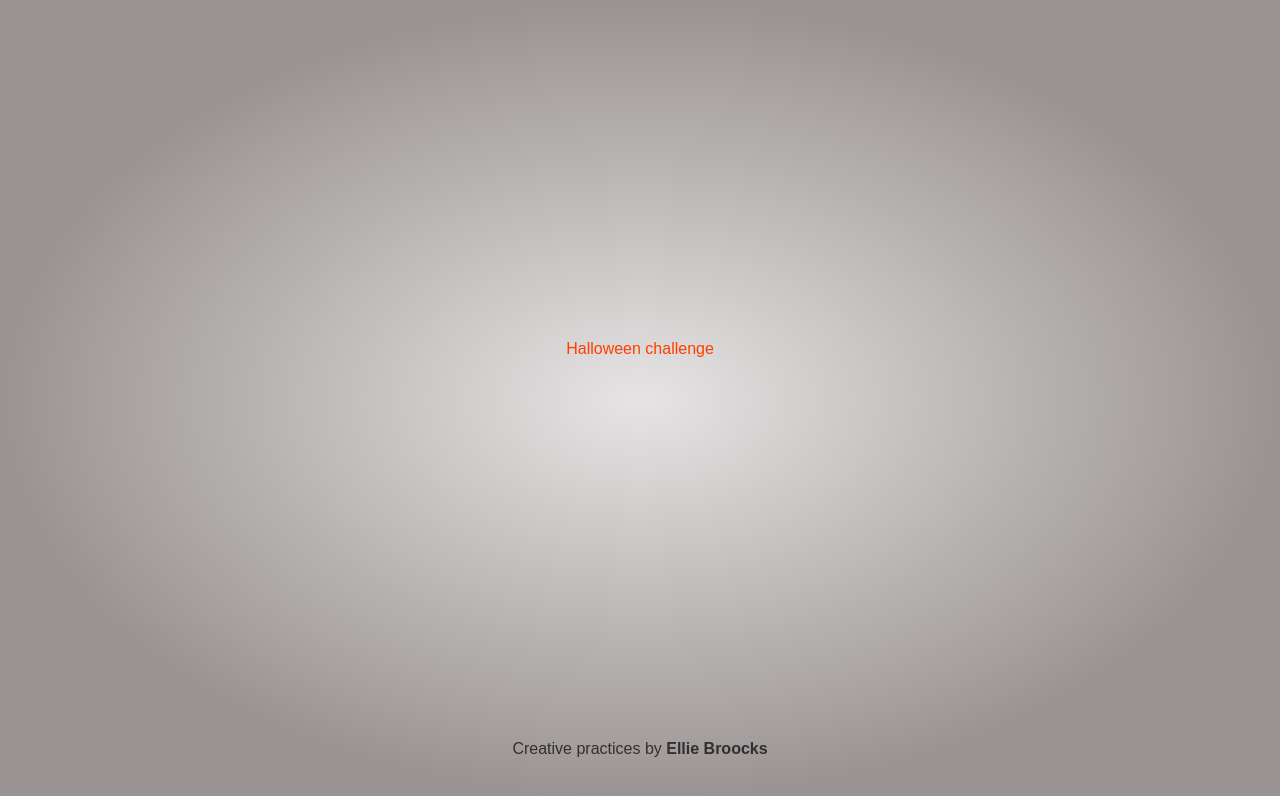
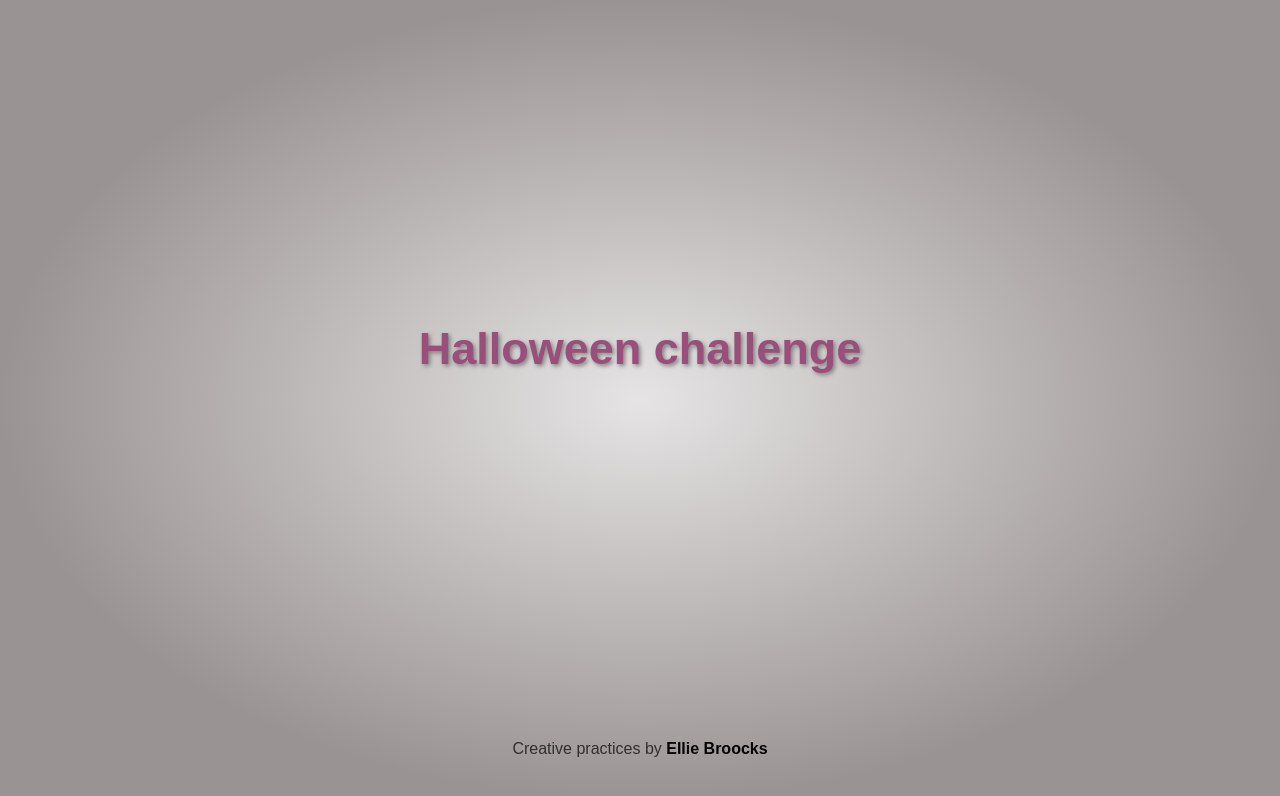
Before and after one commit to Ellie1341994/tsj32113, a SvelteKit app: page /challenges in a window 1280 px wide. Shown: the top 796 px of the page. Built offline with nearby package versions, Linux system fonts and the light colour scheme.

Commit message:
[Add] header on challenges page, subpages and footer x link

```diff
--- a/src/routes/+layout.svelte
+++ b/src/routes/+layout.svelte
@@ -5,7 +5,12 @@
 <div class="app">
 	<slot />
 	<footer>
-		<p>Creative practices by <strong>Ellie Broocks</strong></p>
+		<p>
+			Creative practices by <strong
+				><a style="color: black;" href="https://x.com/0E11ie" target="_blank">Ellie Broocks</a
+				></strong
+			>
+		</p>
 	</footer>
 </div>
 
--- /dev/null
+++ b/src/routes/challenges/+layout.svelte
@@ -0,0 +1,6 @@
+<svelte:head>
+	<title>Challenges</title>
+	<link rel="icon" href="../../src/lib/icon.svg" type="image/x-icon" />
+	<meta name="Challenges" />
+</svelte:head>
+<slot />
--- a/src/routes/challenges/+page.svelte
+++ b/src/routes/challenges/+page.svelte
@@ -1,8 +1,6 @@
-<script></script>
+<main><h1><a href="/challenges/halloween">Halloween challenge</a></h1></main>
 
-<main><a href="/challenges/halloween">Halloween challenge</a></main>
-
-<style>
+<style lang="scss">
 	main {
 		display: flex;
 		justify-content: center;
@@ -10,5 +8,13 @@
 		width: 90vw;
 		height: 90vh;
 		margin: 0 auto;
+		h1 {
+			font-size: 45px;
+			a {
+				font-weight: bold;
+				color: var(--color-theme-3);
+				text-shadow: 2px 2px 4px gray;
+			}
+		}
 	}
 </style>
```
